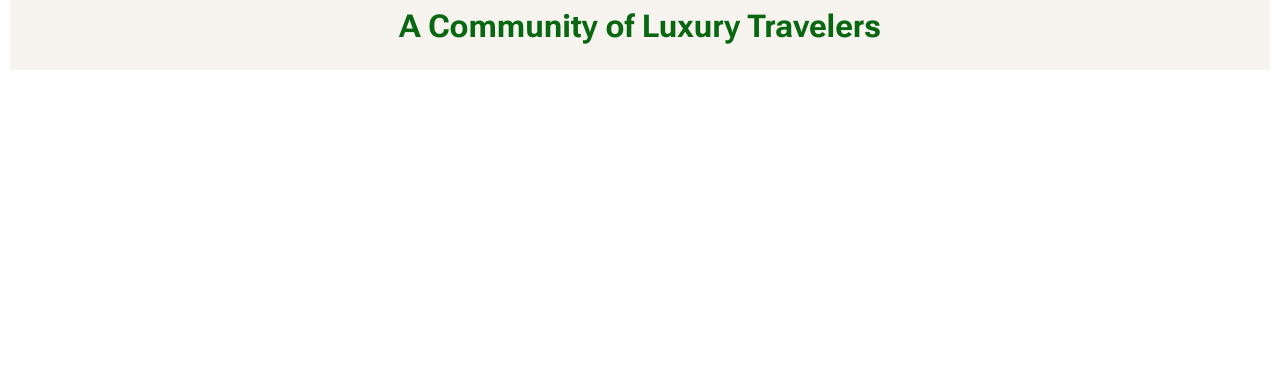
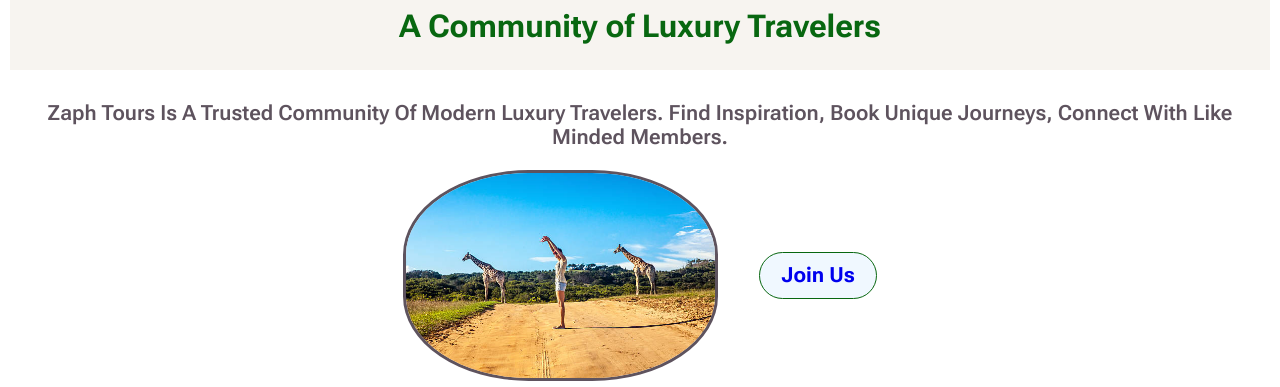
Before and after one commit to FrancisMurayaDev/zaph-tours, a React (Vite) app: page / in a window 1280 px wide. Shown: the part 1076-1463 px from the top of the page. Before the commit the page ends 1146 px from the top, so only its background shows below. Built offline with nearby package versions, Linux system fonts and the light colour scheme.

Commit message:
build the about us section

```diff
--- a/src/Components/SectionHeader/SectionHeader.css
+++ b/src/Components/SectionHeader/SectionHeader.css
@@ -18,7 +18,7 @@
 
 @media screen and (max-width: 31.19em) {
   .section-title {
-    letter-spacing:normal;
+    letter-spacing: normal;
     font-weight: 600;
   }
 }
--- a/src/Pages/Home/Home.css
+++ b/src/Pages/Home/Home.css
@@ -1,4 +1,3 @@
-
 .hero-section {
   position: relative;
   width: 100%;
@@ -13,8 +12,6 @@
   }
 }
 
-
-
 .background-video {
   position: absolute;
   top: 0;
@@ -23,7 +20,6 @@
   width: 100%;
   object-fit: cover;
 }
-
 
 .overlay {
   position: absolute;
@@ -54,3 +50,70 @@
 .hero-text span {
   color: yellow;
 }
+
+.about-us-text-container {
+  min-height: 40vh;
+  display: flex;
+  flex-direction: column;
+  align-items: center;
+  justify-content: center;
+  min-width: 100%;
+}
+
+.about-us-text {
+  font-size: 2rem;
+  text-align: center;
+  font-family: inherit;
+  width: 98%;
+  margin: 2rem 0;
+  color: var(--color-black-lighter);
+  text-transform: capitalize;
+  font-weight: 600;
+}
+
+@media screen and (max-width: 69em) {
+  .about-us-text {
+    width: 100%;
+  }
+}
+
+@media screen and (max-width: 33.38em) {
+  .about-us-text {
+    font-size: 1.5rem;
+  }
+}
+
+@media screen and (max-width: 25.19) {
+  .about-us-text {
+    font-size: 1rem;
+  }
+}
+
+.about-us-ctn {
+  display: flex;
+  align-items: center;
+  justify-content: center;
+  gap: 4rem;
+}
+
+@media screen and (max-width: 32.38em) {
+  .about-us-ctn {
+    flex-direction: column;
+  }
+}
+
+.about-us-ctn img {
+  width: 30rem;
+  border: 3px solid var(--color-black-lighter);
+  border-radius: 40%;
+}
+
+.about-us-ctn a {
+  font-size: 2rem;
+  text-transform: capitalize;
+  background-color: aliceblue;
+  padding: 1rem 2rem;
+  font-weight: 700;
+  border: 1px solid var(--color-primary);
+  border-radius: 10rem;
+}
--- a/src/Pages/Home/Home.jsx
+++ b/src/Pages/Home/Home.jsx
@@ -1,5 +1,5 @@
 import Video from "../../../public/cheetah-video.mp4";
-import "./Home.css"
+import "./Home.css";
 import { Fragment } from "react";
 import SectionHeader from "../../Components/SectionHeader/SectionHeader";
 
@@ -7,25 +7,43 @@
   return (
     <Fragment>
       <HeroSection />
-      <SectionHeader h2='About Us' text="A Community of Luxury Travelers"/>
+      <SectionHeader h2="About Us" text="A Community of Luxury Travelers" />
+      <AboutUsDescription />
     </Fragment>
   );
 }
 
-function HeroSection () {
+function HeroSection() {
   return (
     <section className="hero-section">
       <video autoPlay muted loop playsInline className="background-video">
-  <source src={Video} type="video/mp4" />
-  Your browser does not support the video tag.
-</video>
+        <source src={Video} type="video/mp4" />
+        Your browser does not support the video tag.
+      </video>
 
       <div className="overlay"></div>
       <div className="hero-text">
-        <h2>Travel <span> * </span> Discover <span> * </span> Belong</h2>
+        <h2>
+          Travel <span> * </span> Discover <span> * </span> Belong
+        </h2>
       </div>
     </section>
-  )
+  );
+}
+
+function AboutUsDescription() {
+  return (
+    <div className="about-us-text-container">
+      <p className="about-us-text">
+        Zaph Tours is a trusted Community of modern luxury travelers. Find
+        Inspiration, book unique journeys, connect with like minded members.
+      </p>
+      <div className="about-us-ctn">
+        <img src="../../src/assets/about-us-img.jpg" alt="safari-photo" />
+        <a href="#">join us</a>
+      </div>
+    </div>
+  );
 }
 
 export default Home;
```
Also changed, not shown: src/Components/SectionHeader/SectionHeader.jsx (+5 -6 lines), src/assets/about-us-img.jpg (added).
